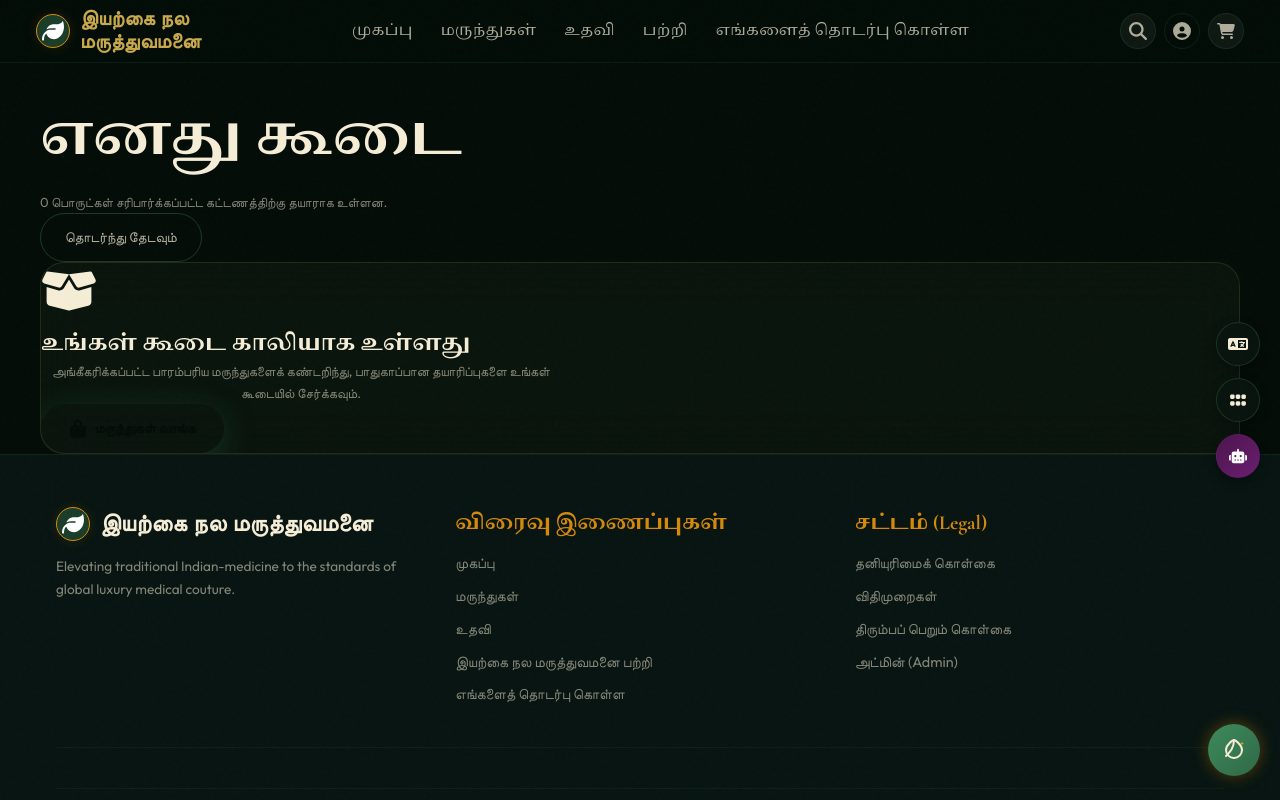
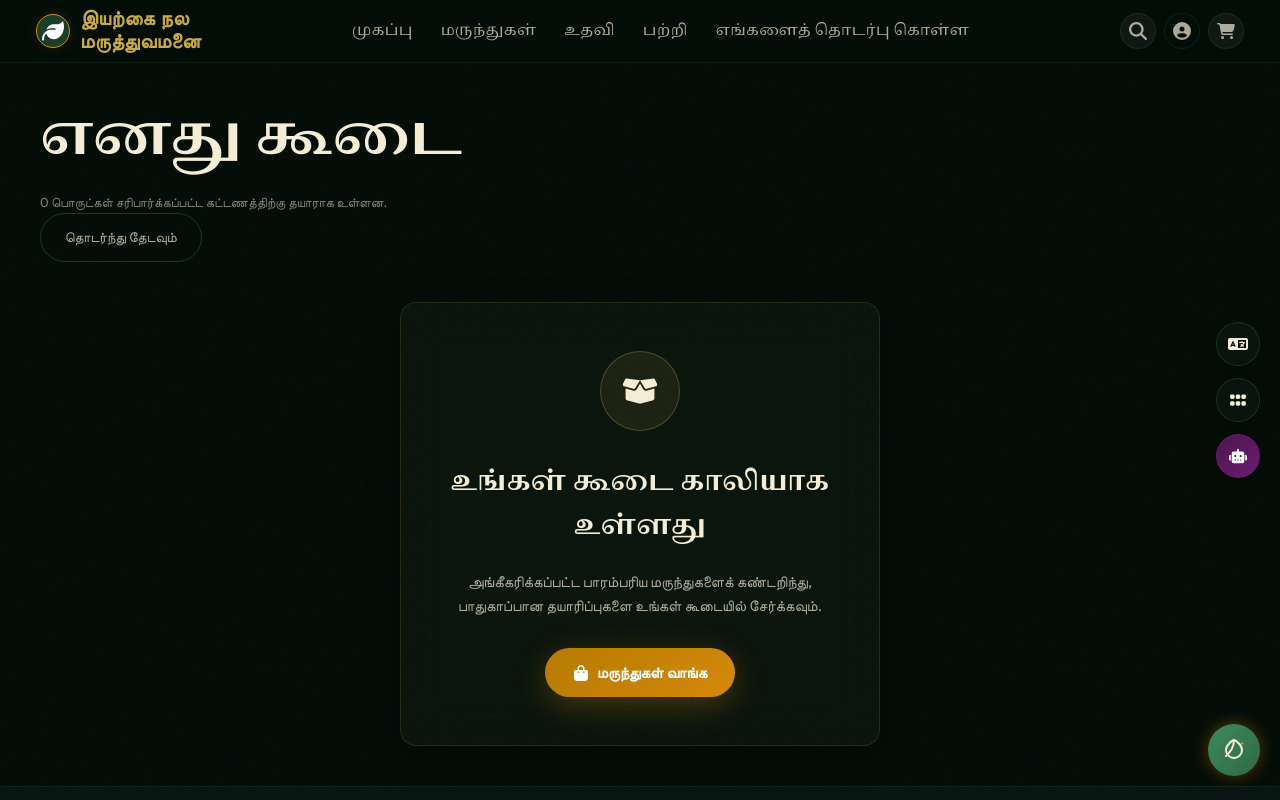
Before and after one commit to ADjayantan/vaithiyam-web, a Next.js app: page /cart in a window 1280 px wide. Shown: the top 800 px of the page. Built offline with nearby package versions, Linux system fonts and the light colour scheme.

Commit message:
design: redesign empty cart view to be a centered compact card

```diff
--- a/app/cart/page.tsx
+++ b/app/cart/page.tsx
@@ -244,21 +244,25 @@ export default function CartPage() {
         )}
 
         {items.length === 0 ? (
-          <section className="vt-card vt-empty-state" style={{ background: 'rgba(13, 26, 16, 0.65)', border: '1px solid rgba(201, 168, 76, 0.15)', backdropFilter: 'blur(24px)' }}>
-            <FontAwesomeIcon icon={faBoxOpen} style={{ width: 56, height: 56, color: "var(--vt-gold)" }} />
-            <h2 style={{ margin: 0, fontFamily: 'var(--vt-font-display)', color: 'var(--vt-cream-50)' }}>
+          <div style={{ display: 'flex', justifyContent: 'center', padding: '40px 0' }}>
+            <section className="vt-cart-card" style={{ display: 'flex', flexDirection: 'column', alignItems: 'center', justifyContent: 'center', textAlign: 'center', padding: '48px 32px', maxWidth: '480px', width: '100%', gap: '22px' }}>
+              <div style={{ width: '80px', height: '80px', borderRadius: '50%', background: 'rgba(201, 168, 76, 0.1)', border: '1px solid rgba(201, 168, 76, 0.3)', display: 'flex', alignItems: 'center', justifyItems: 'center', justifyContent: 'center', color: 'var(--vt-gold)', marginBottom: '8px' }}>
+                <FontAwesomeIcon icon={faBoxOpen} style={{ width: 36, height: 36 }} />
+              </div>
+              <h2 style={{ margin: 0, fontFamily: 'var(--vt-font-display)', color: 'var(--vt-cream-50)', fontSize: '1.65rem', fontWeight: 600, letterSpacing: '0.01em' }}>
                 {currentLang === 'ta' ? 'உங்கள் கூடை காலியாக உள்ளது' : 'Your cart is empty'}
               </h2>
-            <p className="vt-muted" style={{ margin: 0, maxWidth: 520, textAlign: 'center' }}>
+              <p className="vt-muted" style={{ margin: 0, lineHeight: 1.6, color: 'rgba(245, 237, 214, 0.7)', fontSize: '0.94rem' }}>
                 {currentLang === 'ta'
                   ? 'அங்கீகரிக்கப்பட்ட பாரம்பரிய மருந்துகளைக் கண்டறிந்து, பாதுகாப்பான தயாரிப்புகளை உங்கள் கூடையில் சேர்க்கவும்.'
                   : 'Browse verified traditional medicines and add safe educational products to your cart.'}
               </p>
-            <ButtonLink href="/products" style={{ background: 'var(--vt-gold)', color: 'var(--vt-void, #030C07)', fontWeight: 700 }}>
-              <FontAwesomeIcon icon={faBagShopping} style={{ width: 18, height: 18 }} />{' '}
-              {currentLang === 'ta' ? 'மருந்துகள் வாங்க' : 'Shop medicines'}
+              <ButtonLink href="/products" variant="gold" style={{ display: 'flex', alignItems: 'center', justifyContent: 'center', gap: '8px', padding: '12px 28px', borderRadius: '30px', fontWeight: 700, fontSize: '0.95rem', textDecoration: 'none', marginTop: '8px' }}>
+                <FontAwesomeIcon icon={faBagShopping} style={{ width: 16, height: 16 }} />
+                <span>{currentLang === 'ta' ? 'மருந்துகள் வாங்க' : 'Shop medicines'}</span>
               </ButtonLink>
             </section>
+          </div>
         ) : (
           <section className="vt-cart-grid">
             <div style={{ display: 'grid', gap: 16 }}>
```
Lines whose indentation alone changed are shown as unchanged.
